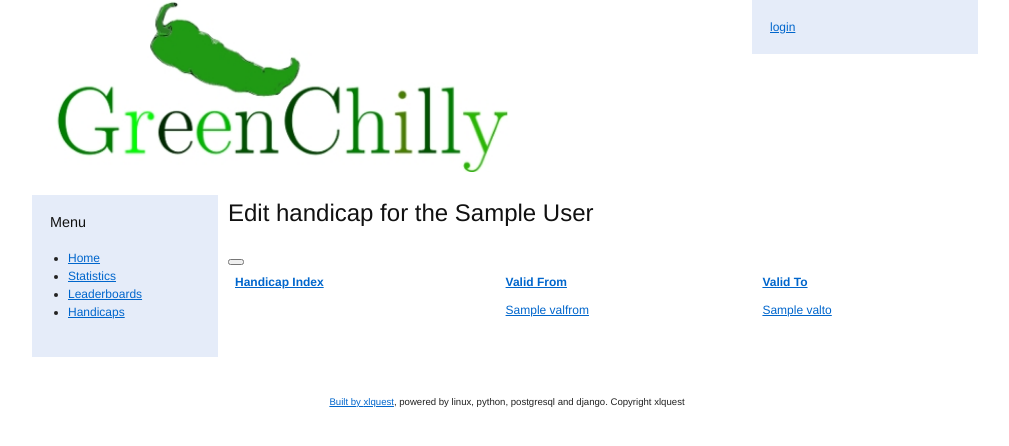
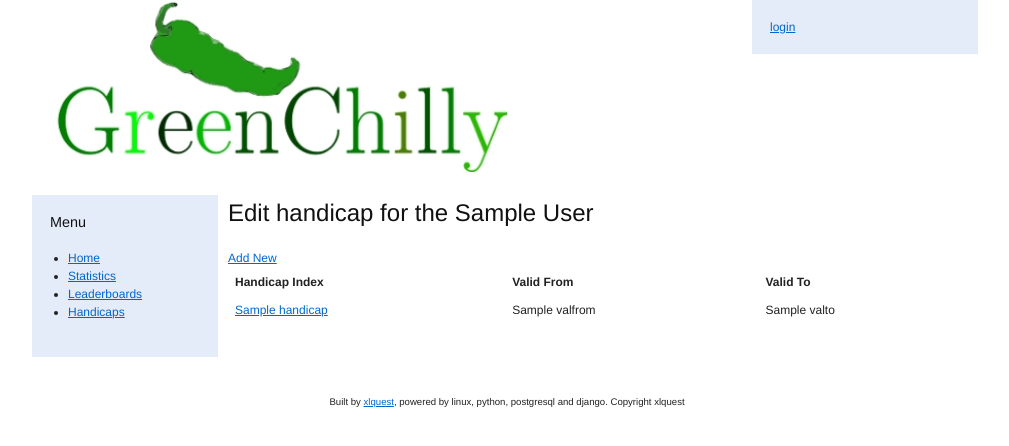
Before and after one commit to iocainst/greenchilly, a Django app: template templates/web/display_player_handicap.html in a window 1280 px wide. Shown: the top 446 px of the page, without its empty margins (133-1142 px from the left). Run offline with Django 3.2, Linux system fonts and the light colour scheme; the template is opened without the code that fills it: most values are stand-ins (such as "Sample title", 1, 10 or a date in 2020); parts of the project's set-up code (start-up, migrations or seed data) failed here and were passed over.

Commit message:
Added pages for editing handicaps

```diff
--- a/templates/web/display_player_handicap.html
+++ b/templates/web/display_player_handicap.html
@@ -2,21 +2,21 @@
 {% load i18n %}
 {% block centercontent %}
 
-    <h2>Edit handicap for the {{  player.first_name }}  {{ player.last_name }}</h2>
-    <button><a Add New href="/addhandicap/{{ player.id }}"/></button>
+    <h2>Edit handicap for the {{  player.first_name | capfirst  }}  {{ player.last_name | capfirst }}</h2>
+    <a class="btn" href="/addhandicap/{{ player.id }}">Add New</a>
     <table>
     <tr>
         <th>Handicap Index</th>
         <th>Valid From</th>
         <th>Valid To</th>
     </tr>
-    <tr>
     {%  for handcap in handlist %}
-        <td><a href="/addhandicap/{{ player.id }}/{{ handcap.id }}" {{ handcap.handicap }}/></td>
+	<tr>
+        <td><a href="/addhandicap/{{ player.id }}/{{ handcap.id }}"> {{ handcap.handicap }}</a></td>
         <td>{{ handcap.valfrom }}</td>
         <td>{{ handcap.valto }}</td>
+	</tr>
     {% endfor %}
-    </tr>
     </table>
 
 {% endblock %}
--- a/web/urls.py
+++ b/web/urls.py
@@ -92,5 +92,5 @@ urlpatterns = patterns('web.views',
     (r'^showcards/(?P<mem>\d+)/$', 'showcards'),
     (r'^calindhand/$', 'calindhandicap'),
     (r'^getdups/$', 'getdups'),
-    (r'^displayplayerhandicap/$','displayplayerhandicap'),
+    (r'^displayplayerhandicap/(?P<id>\d+)/$','displayplayerhandicap'),
 )
--- a/web/views.py
+++ b/web/views.py
@@ -1753,9 +1753,9 @@ def managehandicaps(request):
                 {'cr': cr}))
 
 @user_passes_test(lambda u: u.is_anonymous() == False, login_url="/login/")
-def displayplayerhandicap(request,pid):
-    player = Player.objects.get(pk=pid)
-    handlist = Player.handicap_set.all()[:10]
+def displayplayerhandicap(request,id):
+    player = Player.objects.get(pk=id)
+    handlist = player.handicap_set.all().order_by('-valto')[:10]
     return render_to_response('web/display_player_handicap.html',
                               context_instance=RequestContext(request,{'player': player,
                                                                        'handlist': handlist}))
```
